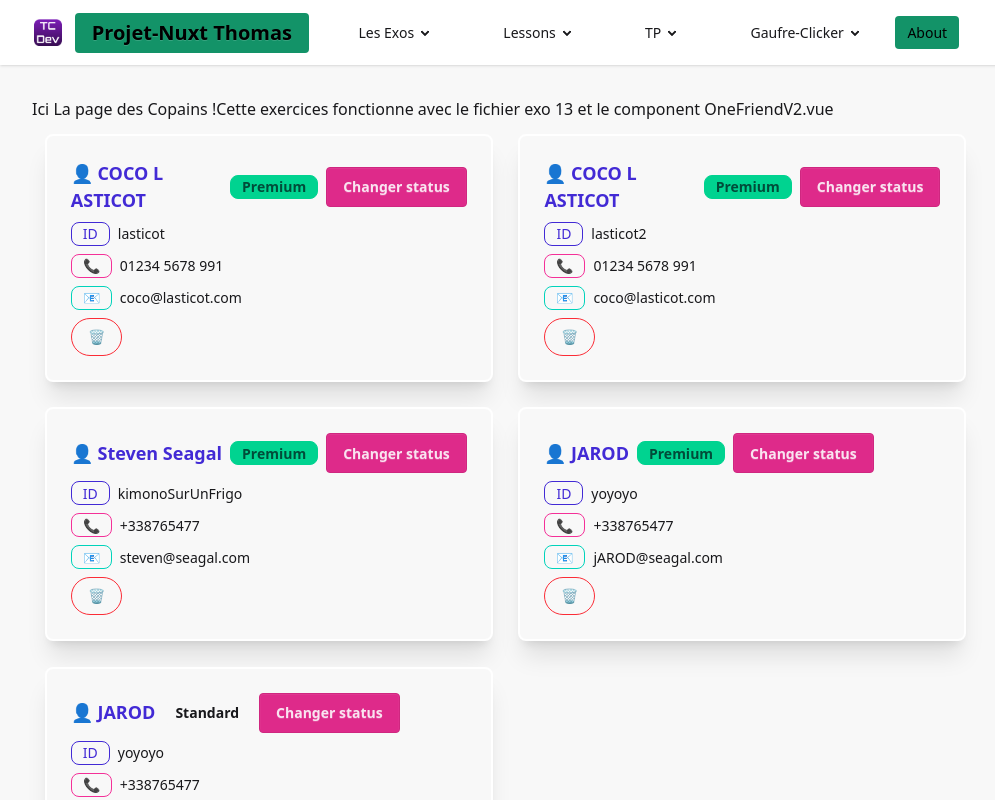
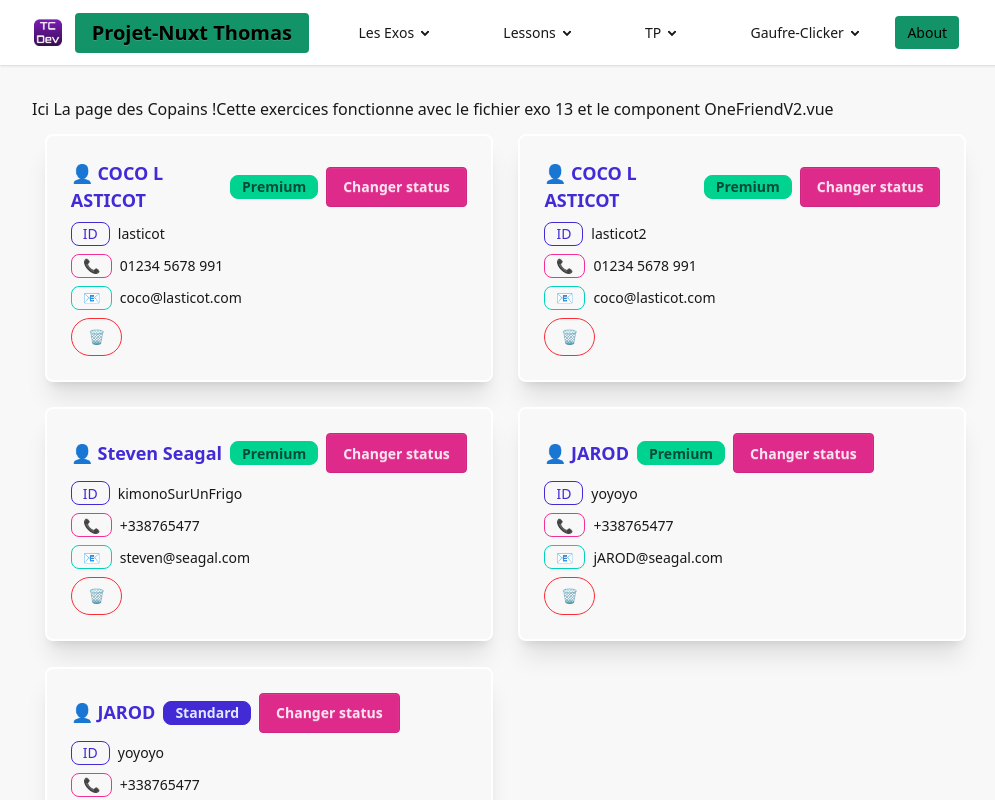
Before and after one commit to Thomasn9/Projet-nuxt, a Nuxt app: page /exo/exo13 in a window 1280 px wide. Shown: the top 800 px of the page, without its empty margins (0-995 px from the left). Built offline with nearby package versions, Linux system fonts and the light colour scheme.

Commit message:
ajout visuel au exo

```diff
--- a/app/components/OneFriendV2.vue
+++ b/app/components/OneFriendV2.vue
@@ -3,7 +3,7 @@
         <div class="card-body">
             <h2 class="card-title text-primary">
                 👤 {{ unAmiName }}
-                <div class="badge" :class="premium ? 'badge-success' : 'badge-ghost'">
+                <div class="badge" :class="premium ? 'badge-success' : 'badge-primary'">
                     {{ premium ? 'Premium' : 'Standard' }}
                 </div>
 
```
